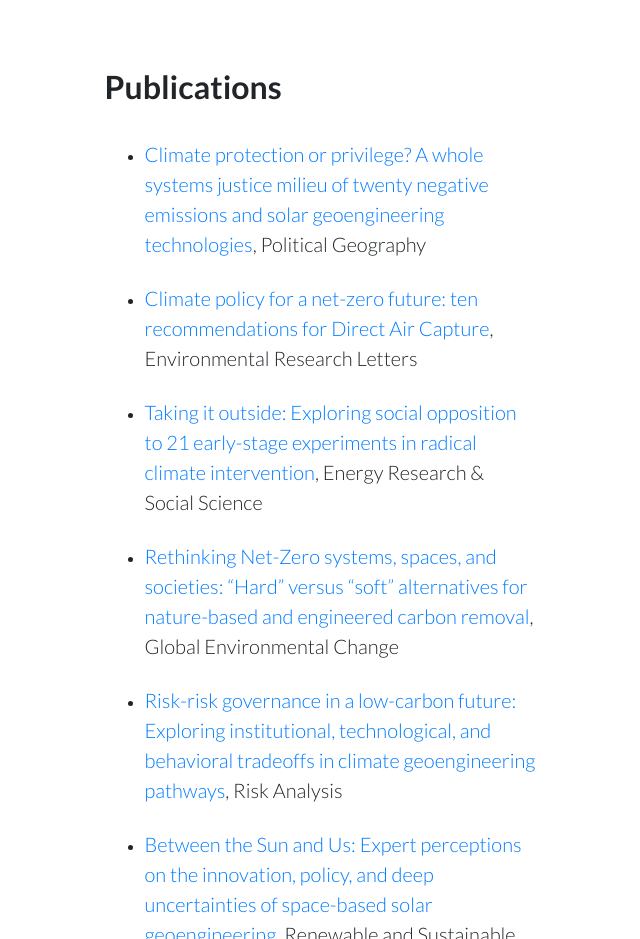
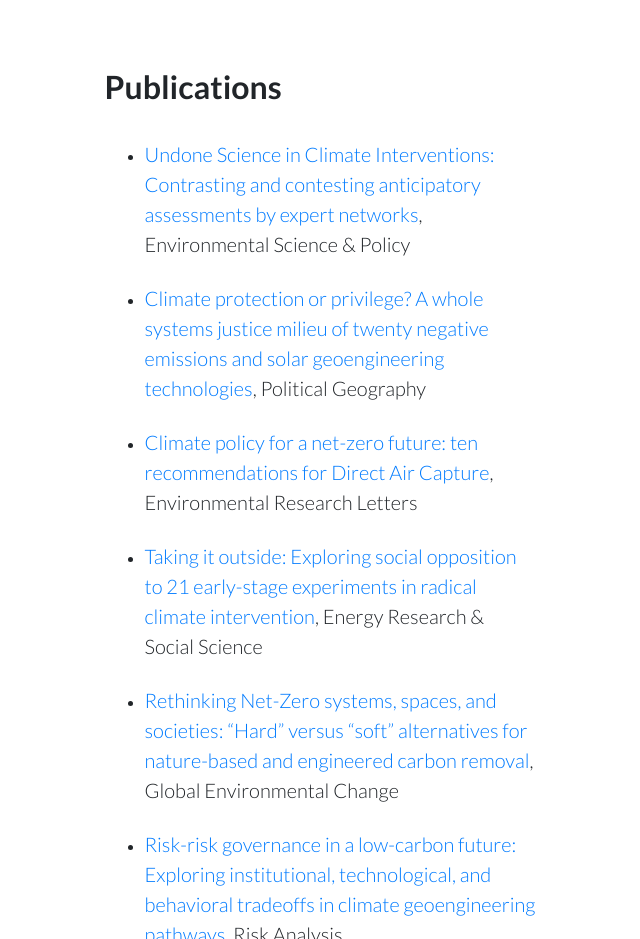
Before and after one commit to genie-erc/genie-erc.github.io, a website: page index.html in a window 1280 px wide. Shown: the part 6940-7879 px from the top of the page, without its empty margins (320-960 px from the left). Drawn offline with Linux system fonts and the light colour scheme.

Commit message:
Update index.html
new paper

```diff
--- a/index.html
+++ b/index.html
@@ -458,6 +458,8 @@ header .overlay {
           <h2>Publications</h2>
           <br>
           <ul>
+          <li><p class="lead mb-0"><a href="https://www.sciencedirect.com/science/article/pii/S1462901122002763" target="_blank">Undone Science in Climate Interventions: Contrasting and contesting anticipatory assessments by expert networks</a>, Environmental Science & Policy</p></li>
+          <br>
           <li><p class="lead mb-0"><a href="https://www.sciencedirect.com/science/article/pii/S0962629822001160" target="_blank">Climate protection or privilege? A whole systems justice milieu of twenty negative emissions and solar geoengineering technologies</a>, Political Geography</p></li>
           <br>
           <li><p class="lead mb-0"><a href="https://iopscience.iop.org/article/10.1088/1748-9326/ac77a4" target="_blank">Climate policy for a net-zero future: ten recommendations for Direct Air Capture</a>, Environmental Research Letters</p></li>
```
